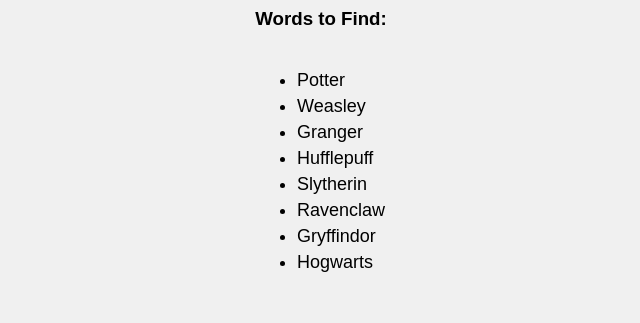
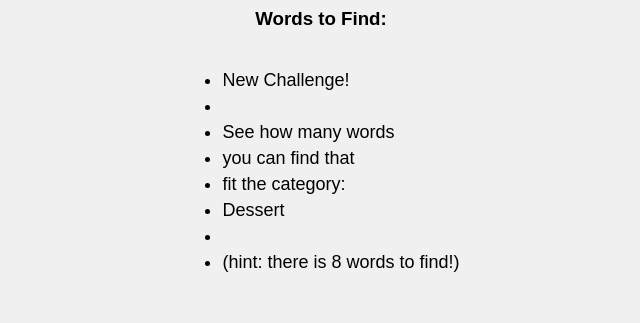
Before and after one commit to emma-fun/emma-fun.github.io, a plain HTML site: page index.html in a window 1280 px wide. Shown: the part 809-1132 px from the top of the page, without its empty margins (319-959 px from the left). Drawn offline with Linux system fonts and the light colour scheme.

Commit message:
Update index.html
changed word search to desserts

```diff
--- a/index.html
+++ b/index.html
@@ -203,14 +203,14 @@
             <div class="word-list">
                 <h3>Words to Find:</h3>
                 <ul>
-                    <li>Potter</li>
-                    <li>Weasley</li>
-                    <li>Granger</li>
-                    <li>Hufflepuff</li>
-                    <li>Slytherin</li>
-                    <li>Ravenclaw</li>
-                    <li>Gryffindor</li>
-                    <li>Hogwarts</li>
+                    <li>New Challenge!</li>
+                    <li></li>
+                    <li>See how many words</li>
+                    <li>you can find that</li>
+                    <li>fit the category:</li>
+                    <li>Dessert</li>
+                    <li></li>
+                    <li>(hint: there is 8 words to find!)</li>
                 </ul>
             </div>
         </div>
@@ -233,8 +233,8 @@
     <script>
         // Word Search Game Logic
         const words = [
-            "POTTER", "WEASLEY", "GRANGER", "HUFFELPUFF",
-            "SLYTHERIN", "RAVENCLAW", "GRYFFINDOR", "HOGWARTS"
+            "CUPCAKE", "DONUT", "ICECREAM", "PIE",
+            "PUDDING", "BROWNIES", "COOKIES", "BANANABREAD"
         ];
         const gridSize = 15;
         const grid = document.getElementById('grid');
```
